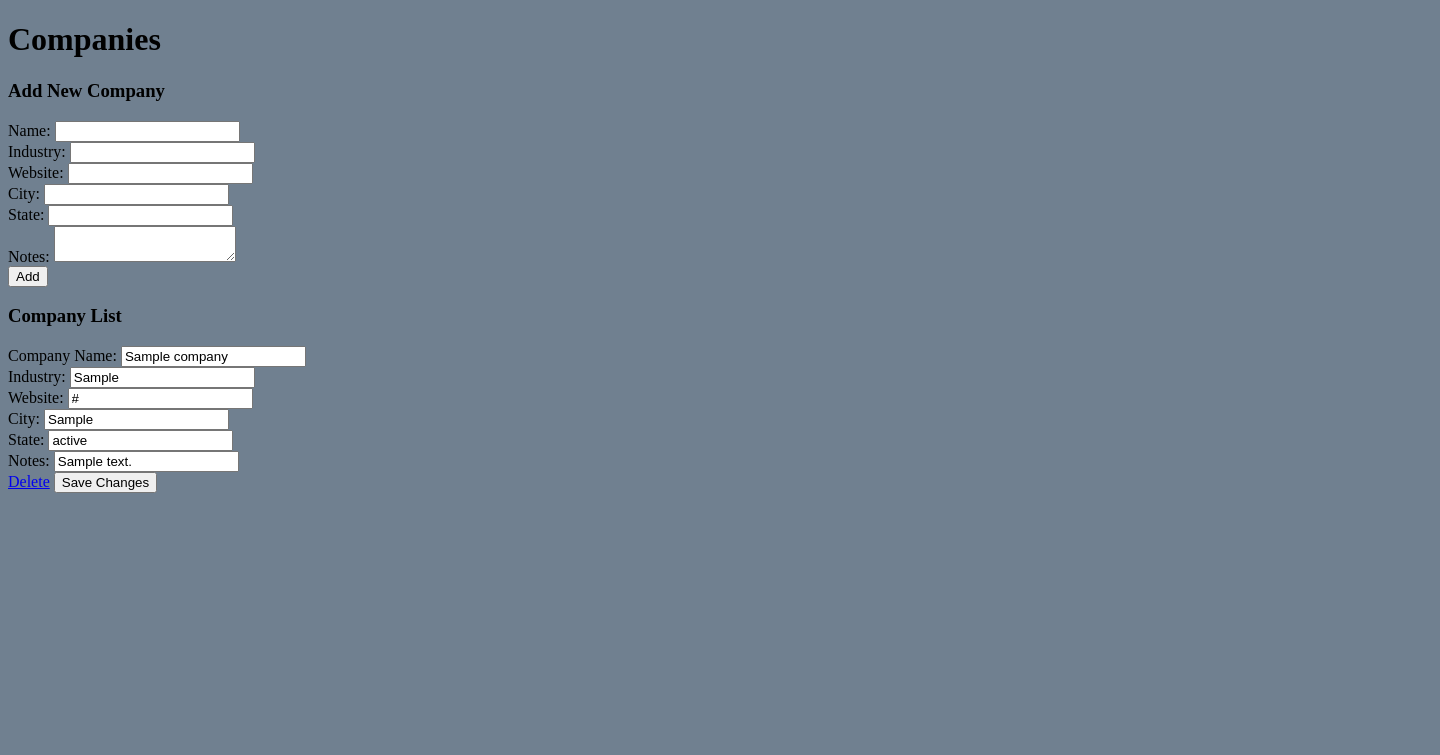
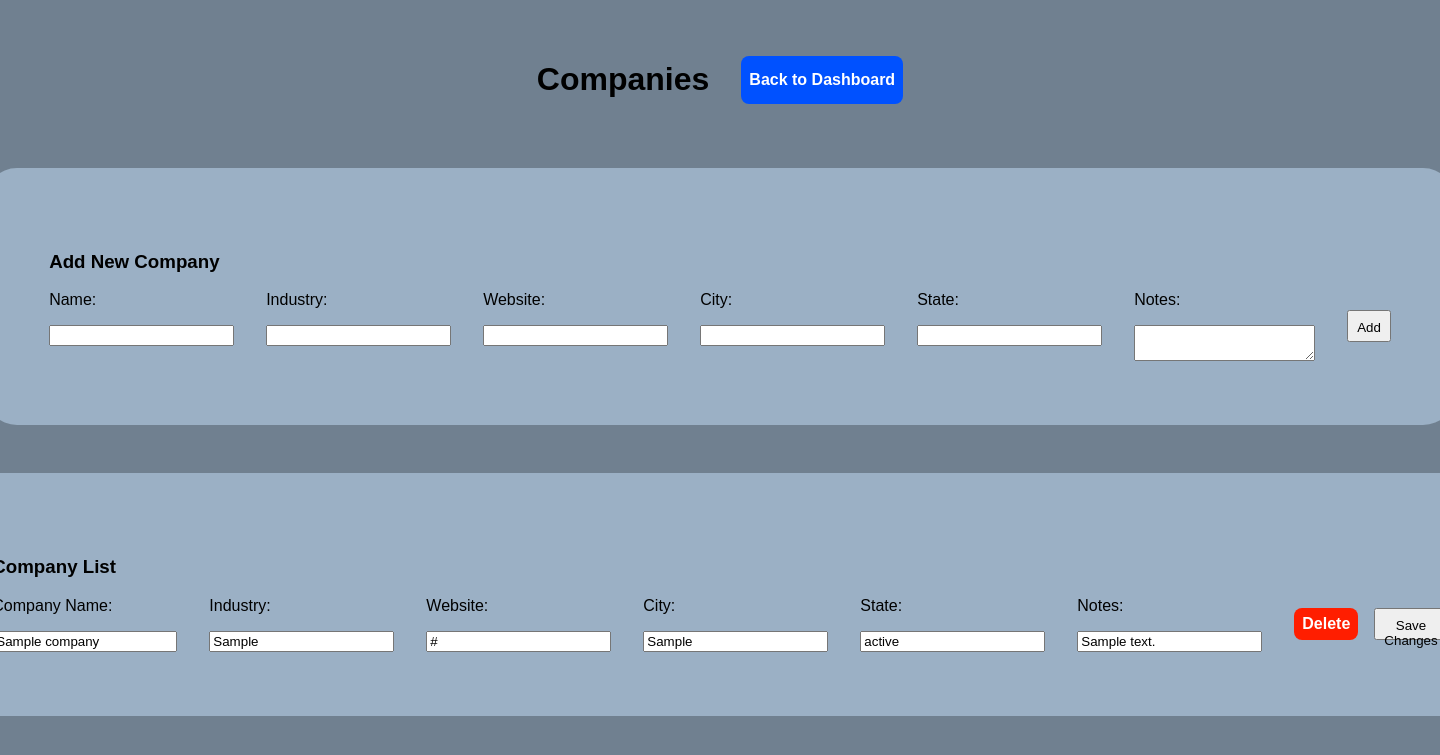
Before and after one commit to dmartinez6319/job-tracker, a Flask app: page /companies in a window 1440 px wide; the page is wider, and only the part inside the window is pictured. Shown: the top 755 px of that part. Run offline with Flask 3, Linux system fonts and the light colour scheme; tables that the repository leaves empty hold one stand-in row (values such as "Sample post").

Commit message:
style: css style for all template pages

```diff
--- a/static/style.css
+++ b/static/style.css
@@ -1,3 +1,181 @@
+* {
+    /* outline: solid 1px red; */
+    font-family: sans-serif;
+}
+
+html{
+    width: 100%;
+}
+
 body{
     background-color: slategray;
+    display: flex;
+    flex-direction: column;
+    justify-content: center;
+    align-items: center;
+    padding: 2rem;
+    gap: 3rem;
 }
+
+.title-container {
+    display: flex;
+    flex-direction: row;
+    justify-content: space-around;
+    align-items: center;
+    gap: 2rem;
+
+
+}
+
+a {
+    text-decoration: none;
+}
+
+.title-container > a {
+    text-align: center;
+    display: flex;
+    justify-content: center;
+    align-items: center;
+    padding: .5rem;
+    height: 2rem;
+    border-radius: .5rem;
+    background-color: rgb(0, 81, 255);
+    text-decoration: none;
+    font-weight: bolder;
+    cursor: pointer;
+    color: white;
+}
+
+.add-container {
+    padding: 4rem;
+    background-color: rgb(155, 176, 197);
+    border-radius: 2rem;
+}
+
+.section-container {
+        padding: 4rem;
+    border-radius: 2rem;
+
+    background-color: rgb(155, 176, 197);
+
+}
+
+form {
+    display: flex;
+    flex-direction: row;
+    gap: 2rem;
+    max-height: 200px;
+    /* overflow-y: scroll; */
+    min-width: 400px;
+}
+
+button {
+    height: 2rem;
+    padding: .5rem;
+    max-width: fit-content;
+    align-self: center;
+    cursor: pointer;
+}
+.input-section {
+    display: flex;
+    flex-direction: column;
+    gap: 1rem;
+}
+
+.form-edit-buttons {
+    display: flex;
+    justify-content: center;
+    align-items: center;
+    gap: 1rem;
+}
+
+.form-edit-buttons > a {
+    text-align: center;
+    display: flex;
+    justify-content: center;
+    align-items: center;
+    padding: .5rem;
+    height: 1rem;
+    border-radius: .5rem;
+    background-color: rgb(255, 30, 0);
+    text-decoration: none;
+    font-weight: bolder;
+    cursor: pointer;
+    color: white;
+}
+
+.dashboard-container {
+    display: flex;
+    background-color: rgb(155, 176, 197);
+    flex-direction: column;
+    gap: 1rem;
+    padding: 4rem;
+    border-radius: 2rem;
+    width: 80%;
+}
+
+.dashboard-nav {
+    display: flex;
+    justify-content: center;
+    align-items: center;
+    gap: 2rem;
+
+    a {
+            text-align: center;
+    display: flex;
+    justify-content: center;
+    align-items: center;
+    padding: 1rem;
+    height: 1rem;
+    border-radius: .5rem;
+    background-color: rgb(64, 243, 160);
+    text-decoration: none;
+    font-weight: bolder;
+    cursor: pointer;
+    color: black;
+    }
+}
+
+.job-match-container {
+
+    display: flex;
+    justify-content: center;
+    align-items: center;
+
+        a {
+            text-align: center;
+    display: flex;
+    justify-content: center;
+    align-items: center;
+    padding: 1rem;
+    height: 1rem;
+    border-radius: .5rem;
+    background-color: rgb(64, 121, 243);
+    text-decoration: none;
+    font-weight: bolder;
+    cursor: pointer;
+    color: white;
+    }
+}
+
+.dashboard-stats {
+    background-color: rgb(131, 153, 175);
+    display: flex;
+    flex-direction: column;
+    gap: 2rem;
+    padding: 2rem;
+}
+
+.stats-container {
+    padding: 2rem;
+}
+
+.stat-card {
+    display: flex;
+    justify-content: center;
+    align-items: center;
+    gap: .5rem;
+    border-bottom: solid 1px black;
+    border-right: solid 1px black;
+    border-radius: .5rem;
+}
--- a/templates/applications.html
+++ b/templates/applications.html
@@ -8,7 +8,11 @@
     <link rel="stylesheet" href="static/style.css">
 </head>
 <body>
+    <div class="title-container">
     <h1>Applications</h1>
+            <a class="return-button" href="/">Back to Dashboard</a>
+
+    </div>
 
     <div class="add-container">
         <h3>Add New Application</h3>
--- a/templates/companies.html
+++ b/templates/companies.html
@@ -7,7 +7,11 @@
     <link rel="stylesheet" href="static/style.css">
 </head>
 <body>
-    <h1>Companies</h1>
+    <div class="title-container">
+            <h1>Companies</h1>
+            <a class="return-button" href="/">Back to Dashboard</a>
+
+    </div>
 
     <div class="add-container">
         <h3>Add New Company</h3>
--- a/templates/contacts.html
+++ b/templates/contacts.html
@@ -8,7 +8,11 @@
     <link rel="stylesheet" href="static/style.css">
 </head>
 <body>
-    <h1>Contacts</h1>
+    <div class="title-container">
+            <h1>Contacts</h1>
+            <a class="return-button" href="/">Back to Dashboard</a>
+
+    </div>
 
     <div class="add-container">
         <h3>Add New Contact</h3>
--- a/templates/job_match.html
+++ b/templates/job_match.html
@@ -45,6 +45,6 @@
         </div>
     </div>
 
-    <a href="/">Back to Dashboard</a>
+    <a class="return-button" href="/">Back to Dashboard</a>
 </body>
 </html>
--- a/templates/jobs.html
+++ b/templates/jobs.html
@@ -8,7 +8,12 @@
     <link rel="stylesheet" href="static/style.css">
 </head>
 <body>
+    <div class="title-container">
     <h1>Jobs</h1>
+            <a class="return-button" href="/">Back to Dashboard</a>
+
+
+    </div>
 
     <div class="add-container">
         <h3>Add New Job</h3>
```
